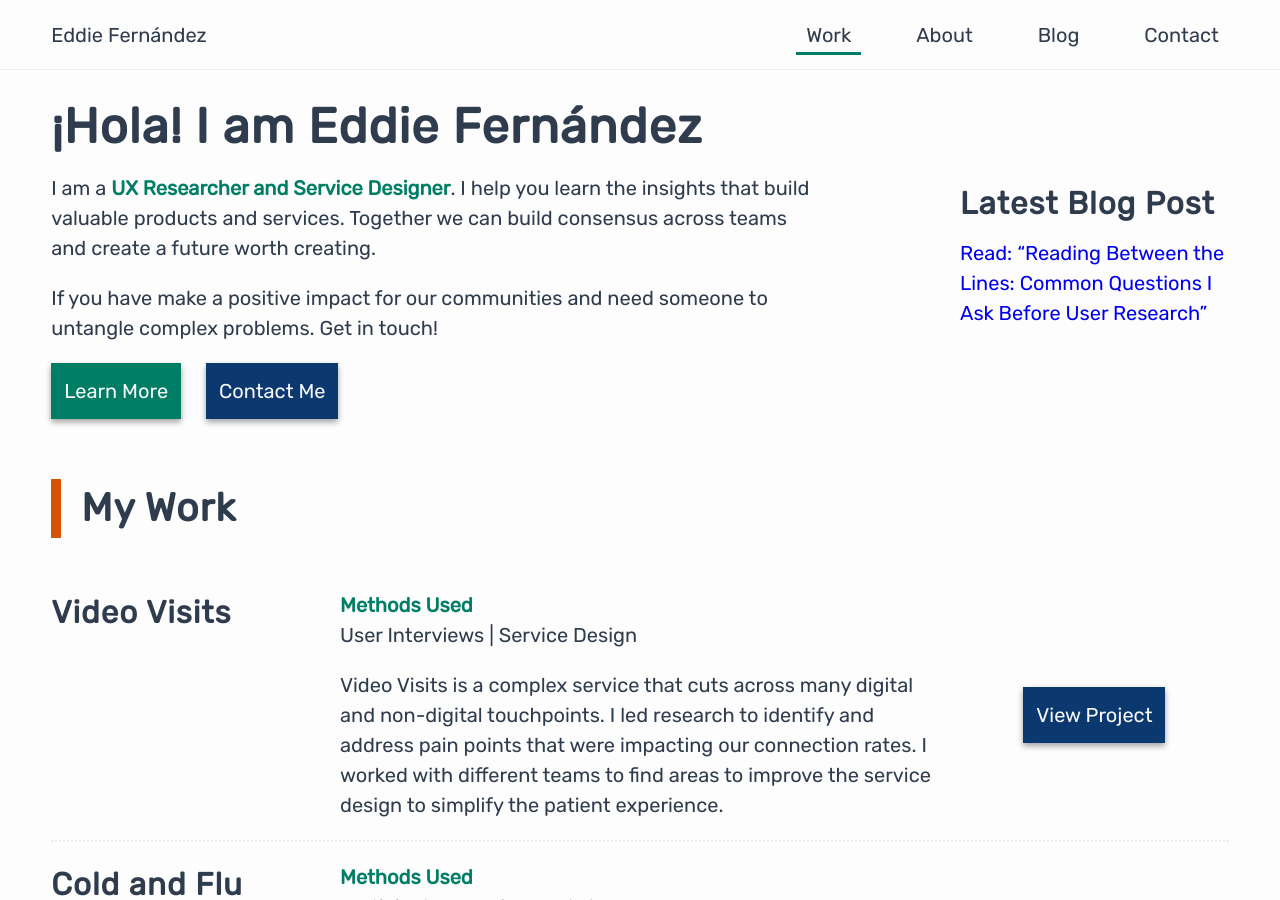
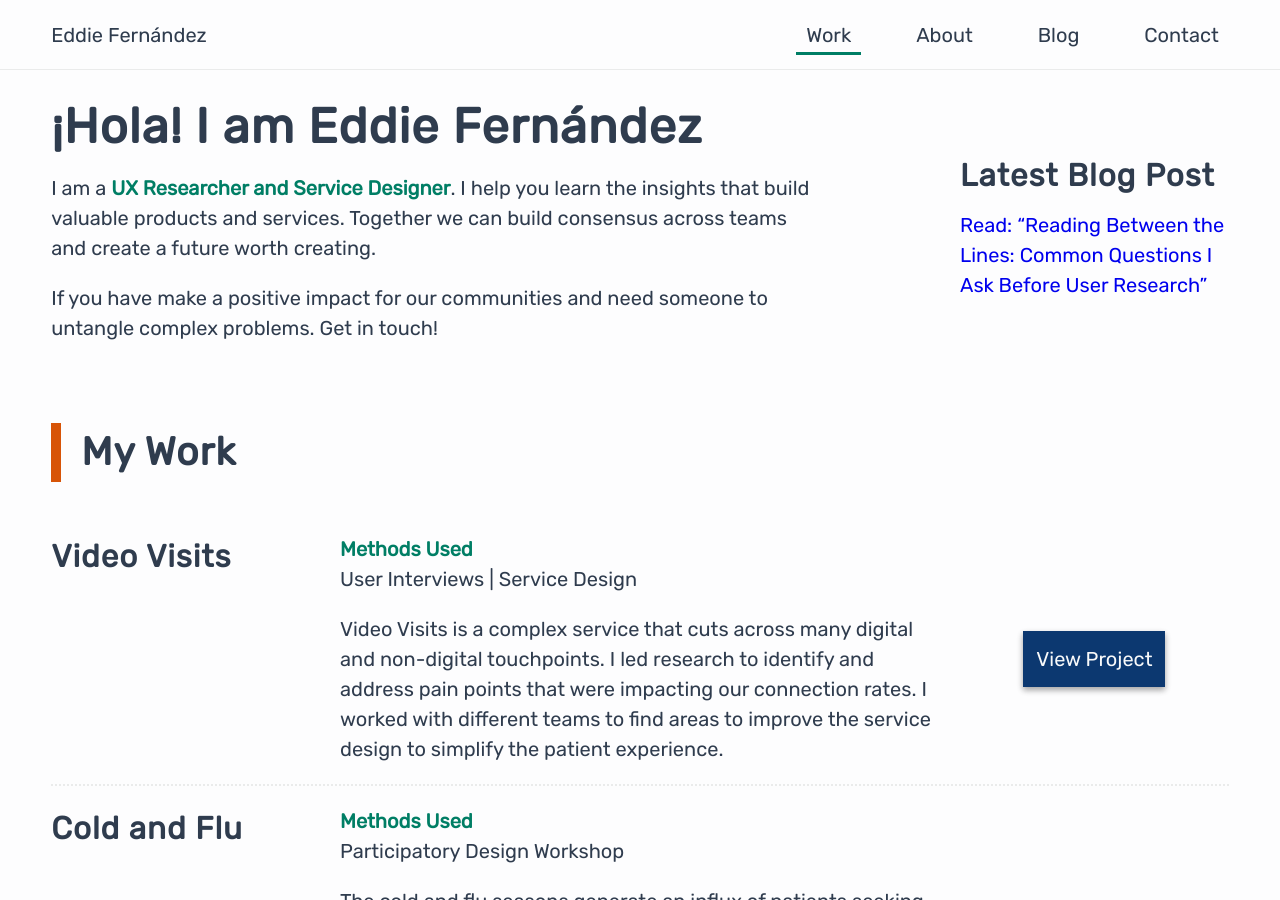
Before and after one commit to edfernan/edfernan.github.io, a Jekyll site: the page built from index.html, in a window 1280 px wide and 900 px high. Built offline with Jekyll 4.4.1, drawn with Linux system fonts in a browser that asks for light colours.

Commit message:
Removed buttons and some text from home page

```diff
--- a/index.html
+++ b/index.html
@@ -12,11 +12,6 @@ description: Eddie Fernandez is a UX Researcher and Service Designer based in th
   <p>I am a <em class="inline-em">UX Researcher and Service Designer</em>. I help you learn the insights that build valuable products and services. Together we can build consensus across teams and create a future worth creating.</p>
 
   <p>If you have make a positive impact for our communities and need someone to untangle complex problems. Get in touch!</p>
-
-  <div class="intro-buttons">
-    <a href="/about" class="btn btn-primary gap-right">Learn More</a>
-    <a href="/contact" class="btn">Contact Me</a>
-  </div>
 </section>
 
 <section class="right-col align-center-vert">
```
